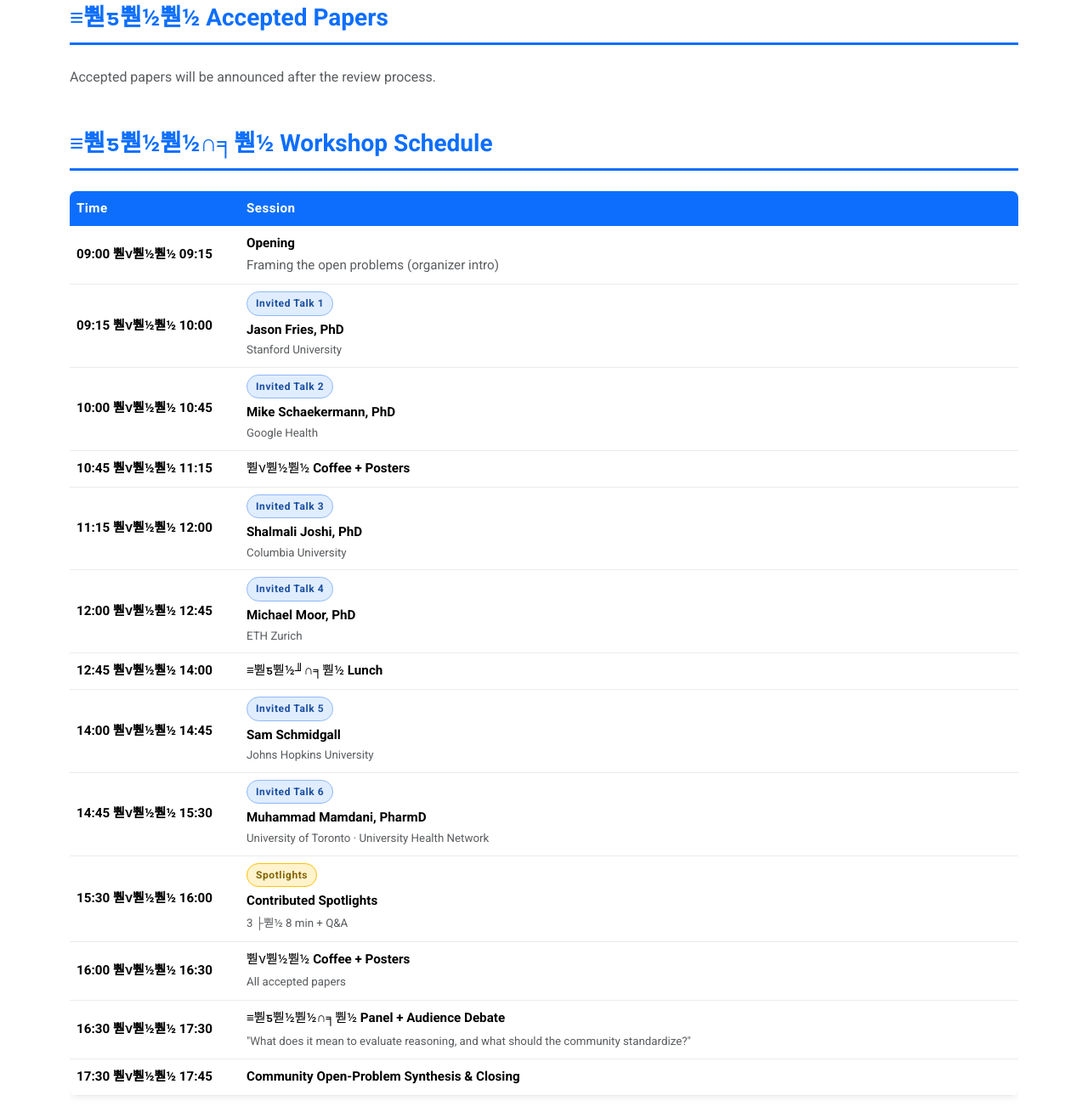
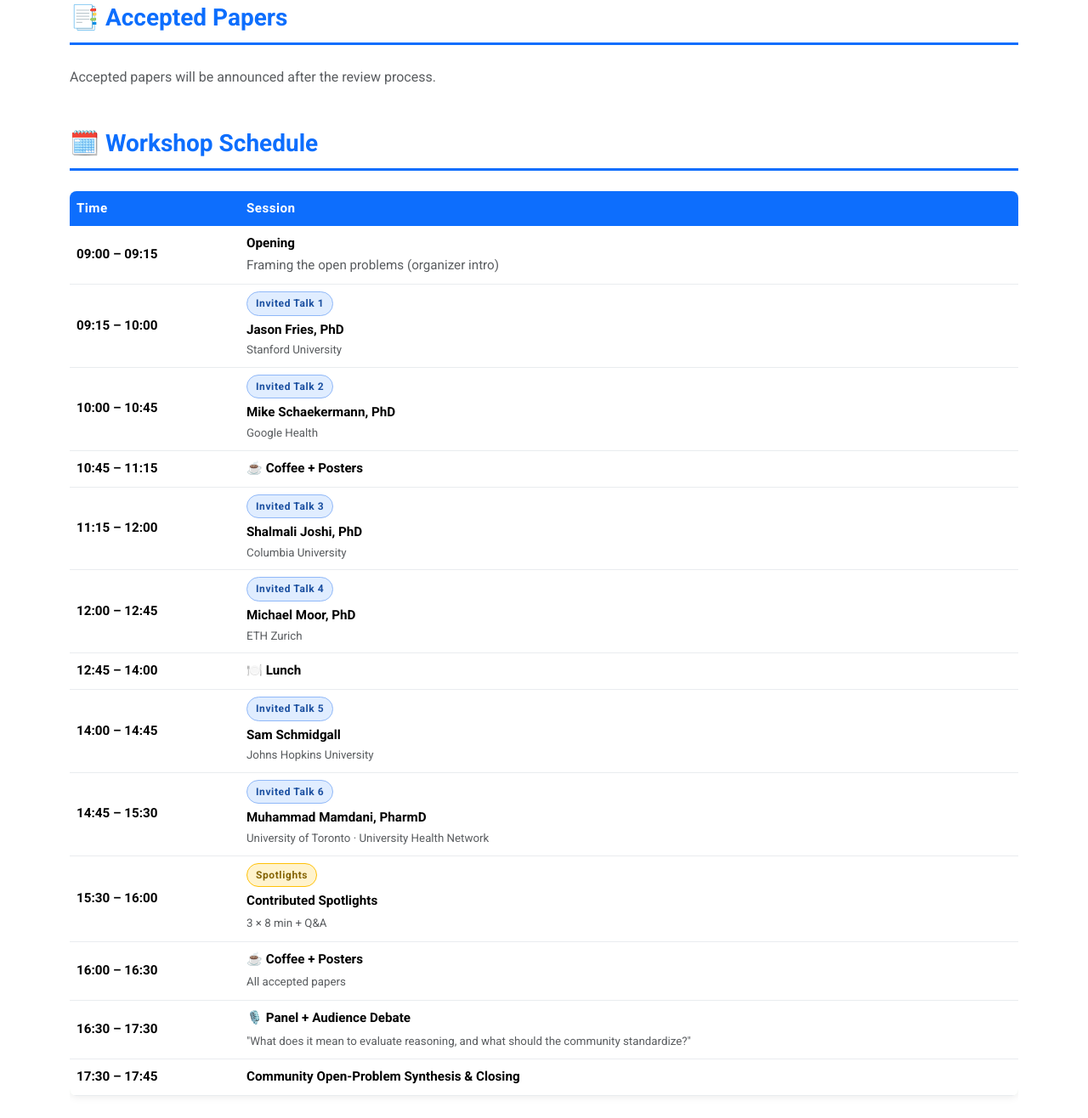
Before and after one commit to med-reasoner/neurips2026, a plain HTML site: page index.html in a window 1280 px wide. Shown: the part 1604-2920 px from the top of the page at 85% size. Drawn offline with nearby package versions, Linux system fonts and the light colour scheme.

Commit message:
Fix corrupted emoji and special characters, use HTML entities for robustness
Co-authored-by: Cursor <cursoragent@cursor.com>

```diff
--- a/index.html
+++ b/index.html
@@ -155,13 +155,13 @@
 
         <!-- Accepted Papers -->
         <section id="papers" class="mb-5">
-            <h2 class="section-title">≡뿯ƽ뿯½뿯½ Accepted Papers</h2>
+            <h2 class="section-title">&#128209; Accepted Papers</h2>
             <p class="text-muted">Accepted papers will be announced after the review process.</p>
         </section>
 
         <!-- Schedule -->
         <section id="schedule" class="mb-5">
-            <h2 class="section-title">≡뿯ƽ뿯½뿯½∩╕뿯½ Workshop Schedule</h2>
+            <h2 class="section-title">&#128467;&#65039; Workshop Schedule</h2>
             <div class="table-responsive">
                 <table class="table schedule-table">
                     <thead>
@@ -172,11 +172,11 @@
                     </thead>
                     <tbody>
                         <tr class="schedule-opening">
-                            <td class="schedule-time">09:00 뿯ν뿯½뿯½ 09:15</td>
+                            <td class="schedule-time">09:00 &ndash; 09:15</td>
                             <td><strong>Opening</strong><br><span class="text-muted">Framing the open problems (organizer intro)</span></td>
                         </tr>
                         <tr class="schedule-talk">
-                            <td class="schedule-time">09:15 뿯ν뿯½뿯½ 10:00</td>
+                            <td class="schedule-time">09:15 &ndash; 10:00</td>
                             <td>
                                 <span class="badge-invited">Invited Talk 1</span>
                                 <div class="mt-1"><strong>Jason Fries, PhD</strong></div>
@@ -184,7 +184,7 @@
                             </td>
                         </tr>
                         <tr class="schedule-talk">
-                            <td class="schedule-time">10:00 뿯ν뿯½뿯½ 10:45</td>
+                            <td class="schedule-time">10:00 &ndash; 10:45</td>
                             <td>
                                 <span class="badge-invited">Invited Talk 2</span>
                                 <div class="mt-1"><strong>Mike Schaekermann, PhD</strong></div>
@@ -192,11 +192,11 @@
                             </td>
                         </tr>
                         <tr class="schedule-break">
-                            <td class="schedule-time">10:45 뿯ν뿯½뿯½ 11:15</td>
-                            <td>뿯ν뿯½뿯½ <strong>Coffee + Posters</strong></td>
+                            <td class="schedule-time">10:45 &ndash; 11:15</td>
+                            <td>&#9749; <strong>Coffee + Posters</strong></td>
                         </tr>
                         <tr class="schedule-talk">
-                            <td class="schedule-time">11:15 뿯ν뿯½뿯½ 12:00</td>
+                            <td class="schedule-time">11:15 &ndash; 12:00</td>
                             <td>
                                 <span class="badge-invited">Invited Talk 3</span>
                                 <div class="mt-1"><strong>Shalmali Joshi, PhD</strong></div>
@@ -204,7 +204,7 @@
                             </td>
                         </tr>
                         <tr class="schedule-talk">
-                            <td class="schedule-time">12:00 뿯ν뿯½뿯½ 12:45</td>
+                            <td class="schedule-time">12:00 &ndash; 12:45</td>
                             <td>
                                 <span class="badge-invited">Invited Talk 4</span>
                                 <div class="mt-1"><strong>Michael Moor, PhD</strong></div>
@@ -212,11 +212,11 @@
                             </td>
                         </tr>
                         <tr class="schedule-break">
-                            <td class="schedule-time">12:45 뿯ν뿯½뿯½ 14:00</td>
-                            <td>≡뿯ƽ뿯½╜∩╕뿯½ <strong>Lunch</strong></td>
+                            <td class="schedule-time">12:45 &ndash; 14:00</td>
+                            <td>&#127869;&#65039; <strong>Lunch</strong></td>
                         </tr>
                         <tr class="schedule-talk">
-                            <td class="schedule-time">14:00 뿯ν뿯½뿯½ 14:45</td>
+                            <td class="schedule-time">14:00 &ndash; 14:45</td>
                             <td>
                                 <span class="badge-invited">Invited Talk 5</span>
                                 <div class="mt-1"><strong>Sam Schmidgall</strong></div>
@@ -224,7 +224,7 @@
                             </td>
                         </tr>
                         <tr class="schedule-talk">
-                            <td class="schedule-time">14:45 뿯ν뿯½뿯½ 15:30</td>
+                            <td class="schedule-time">14:45 &ndash; 15:30</td>
                             <td>
                                 <span class="badge-invited">Invited Talk 6</span>
                                 <div class="mt-1"><strong>Muhammad Mamdani, PharmD</strong></div>
@@ -232,22 +232,21 @@
                             </td>
                         </tr>
                         <tr class="schedule-oral">
-                            <td class="schedule-time">15:30 뿯ν뿯½뿯½ 16:00</td>
-                            <td><span class="badge-oral">Spotlights</span><div class="mt-1"><strong>Contributed Spotlights</strong><br><span class="text-muted small">3 ├뿯½ 8 min + Q&amp;A</span></div></td>
+                            <td class="schedule-time">15:30 &ndash; 16:00</td>
+                            <td><span class="badge-oral">Spotlights</span><div class="mt-1"><strong>Contributed Spotlights</strong><br><span class="text-muted small">3 &times; 8 min + Q&amp;A</span></div></td>
                         </tr>
                         <tr class="schedule-break">
-                            <td class="schedule-time">16:00 뿯ν뿯½뿯½ 16:30</td>
-                            <td>뿯ν뿯½뿯½ <strong>Coffee + Posters</strong><br><span class="text-muted small">All accepted papers</span></td>
+                            <td class="schedule-time">16:00 &ndash; 16:30</td>
+                            <td>&#9749; <strong>Coffee + Posters</strong><br><span class="text-muted small">All accepted papers</span></td>
                         </tr>
                         <tr class="schedule-talk">
-                            <td class="schedule-time">16:30 뿯ν뿯½뿯½ 17:30</td>
-                            <td>
-                                ≡뿯ƽ뿯½뿯½∩╕뿯½ <strong>Panel + Audience Debate</strong>
+                            <td class="schedule-time">16:30 &ndash; 17:30</td>
+                            <td>&#127897;&#65039; <strong>Panel + Audience Debate</strong>
                                 <div class="text-muted small mt-1">"What does it mean to evaluate reasoning, and what should the community standardize?"</div>
                             </td>
                         </tr>
                         <tr class="schedule-closing">
-                            <td class="schedule-time">17:30 뿯ν뿯½뿯½ 17:45</td>
+                            <td class="schedule-time">17:30 &ndash; 17:45</td>
                             <td><strong>Community Open-Problem Synthesis &amp; Closing</strong></td>
                         </tr>
                     </tbody>
@@ -330,7 +329,7 @@
 
         <!-- Awards -->
         <section id="awards" class="mb-5">
-            <h2 class="section-title">≡뿯ƽ뿯½뿯½ Awards</h2>
+            <h2 class="section-title">&#127942; Awards</h2>
             <p>Award details will be announced soon.</p>
         </section>
 
@@ -342,7 +341,7 @@
 
         <!-- Important Dates -->
         <section id="dates" class="mb-5">
-            <h2 class="section-title">≡뿯ƽ뿯½뿯½ Important Dates</h2>
+            <h2 class="section-title">&#128197; Important Dates</h2>
             <p class="text-muted">Important dates will be announced soon.</p>
         </section>
 
@@ -362,7 +361,7 @@
                     <tbody>
                         <tr>
                             <td class="news-date">Aug 01, 2026</td>
-                            <td>≡뿯ƽ뿯½뿯½ <strong>Med-Reasoner has been accepted at NeurIPS 2026!</strong> Stay tuned for more details.</td>
+                            <td>&#127881; <strong>Med-Reasoner has been accepted at NeurIPS 2026!</strong> Stay tuned for more details.</td>
                         </tr>
                     </tbody>
                 </table>
```
